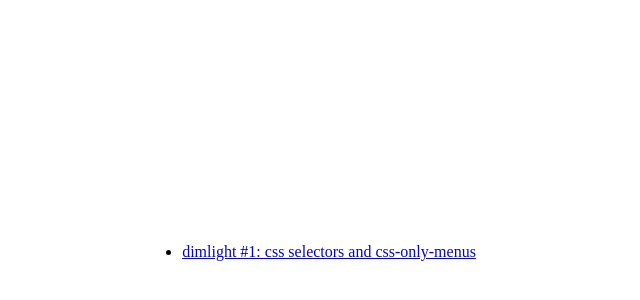
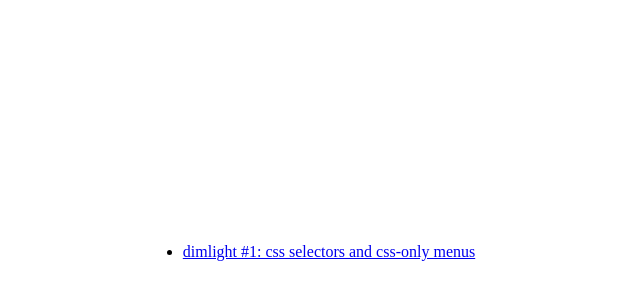
Before and after one commit to cdrubin/dimlights, a plain HTML site: page index.html in a window 1280 px wide. Shown: the part 156-456 px from the top of the page, 331-971 px from the left. Drawn offline with Linux system fonts and the light colour scheme.

Commit message:
Update index.html

```diff
--- a/index.html
+++ b/index.html
@@ -18,7 +18,7 @@
 
   <body>
     <ul>
-      <li><a href="1.html">dimlight #1: css selectors and css-only-menus</a></li>
+      <li><a href="1.html">dimlight #1: css selectors and css-only menus</a></li>
     </ul>
   </body>
 </html>
```
